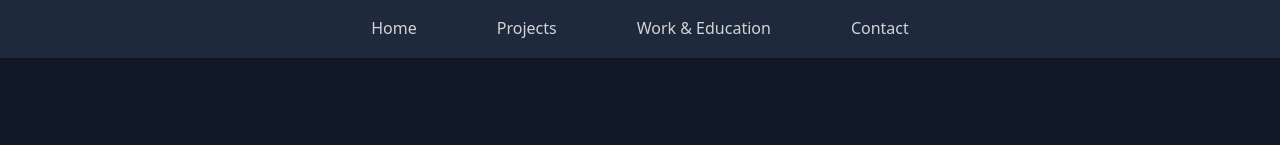
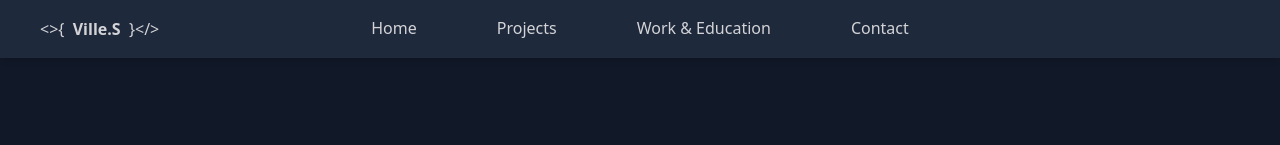
Before and after one commit to vikidi/Homepages-TS, a Next.js app: page / in a window 1280 px wide. Shown: the top 145 px of the page. Built offline with nearby package versions, Linux system fonts and the light colour scheme.

Commit message:
Logo to nav bars

```diff
--- a/src/components/desktopnavbar.tsx
+++ b/src/components/desktopnavbar.tsx
@@ -1,9 +1,13 @@
 import { NavLink, NavLinks } from "@/types";
 import Link from "next/link";
+import { Logo } from "./logo";
 
 export default function DesktopNavbar({ links }: { links: NavLinks }) {
   return (
-    <div className="flex w-full justify-center bg-slate-800 shadow-md backdrop-blur-md max-md:hidden">
+    <div className="flex w-full bg-slate-800 shadow-md backdrop-blur-md max-md:hidden">
+      <div className="absolute bottom-0 left-0 right-0 top-0 ml-10 flex items-center text-zinc-300">
+        <Logo padding="p-0" border={false} />
+      </div>
       <ul className="flex w-full flex-row justify-center">
         {links.map((link: NavLink) => (
           <li
--- a/src/components/logo.tsx
+++ b/src/components/logo.tsx
@@ -4,12 +4,17 @@ import { FunctionComponent } from "react";
 export const Logo: FunctionComponent<LogoProps> = ({
   padding = "p-10",
   borderColor = "border-white",
+  border = true,
 }) => {
   return (
-    <div className={`border-[1px] ${padding} ${borderColor}`}>
-      <span>{`<>{`}&nbsp;&nbsp;</span>
+    <div
+      className={`flex flex-nowrap ${
+        border ? "border-[1px]" : ""
+      } ${padding} ${borderColor}`}
+    >
+      <span style={{ whiteSpace: "pre" }}>{`<>{`}&nbsp;&nbsp;</span>
       <span className="font-bold">Ville.S</span>
-      <span>&nbsp;&nbsp;{`}</>`}</span>
+      <span style={{ whiteSpace: "pre" }}>&nbsp;&nbsp;{`}</>`}</span>
     </div>
   );
 };
@@ -17,9 +22,14 @@ export const Logo: FunctionComponent<LogoProps> = ({
 export const FullLogo: FunctionComponent<LogoProps> = ({
   padding = "p-10",
   borderColor = "border-white",
+  border = true,
 }) => {
   return (
-    <div className={`flex flex-col border-[1px] ${padding} ${borderColor}`}>
+    <div
+      className={`flex flex-col ${
+        border ? "border-[1px]" : ""
+      } ${padding} ${borderColor}`}
+    >
       <span className="text-center">{`<>`}</span>
       <span className="my-2">
         {`{`}&nbsp;&nbsp;<span className="font-bold">Ville.Saarinen</span>
--- a/src/components/mobilenavbar.tsx
+++ b/src/components/mobilenavbar.tsx
@@ -1,5 +1,6 @@
 import { NavLink, NavLinks } from "@/types";
 import Link from "next/link";
+import { Logo } from "./logo";
 
 export default function MobileNavbar({
   links,
@@ -14,8 +15,11 @@ export default function MobileNavbar({
     "h-1 w-6 rounded-full bg-zinc-300 transition ease transform duration-300";
 
   return (
-    <div className="flex h-full w-full flex-col justify-start md:hidden">
+    <div className="flex h-full w-full flex-col md:hidden">
       <div className="flex justify-end bg-slate-800 shadow-md backdrop-blur-md">
+        <div className="absolute bottom-0 left-0 right-0 top-0 ml-8 flex items-center text-zinc-300">
+          <Logo padding="p-0" border={false} />
+        </div>
         <button
           className="flex flex-col items-center justify-center px-10 py-4"
           onClick={() => setNavOpen(!navOpen)}
--- a/src/types/index.ts
+++ b/src/types/index.ts
@@ -14,4 +14,5 @@ export interface NavLinks extends Array<NavLink> {}
 export interface LogoProps {
   padding?: string;
   borderColor?: string;
+  border?: boolean;
 }
```
